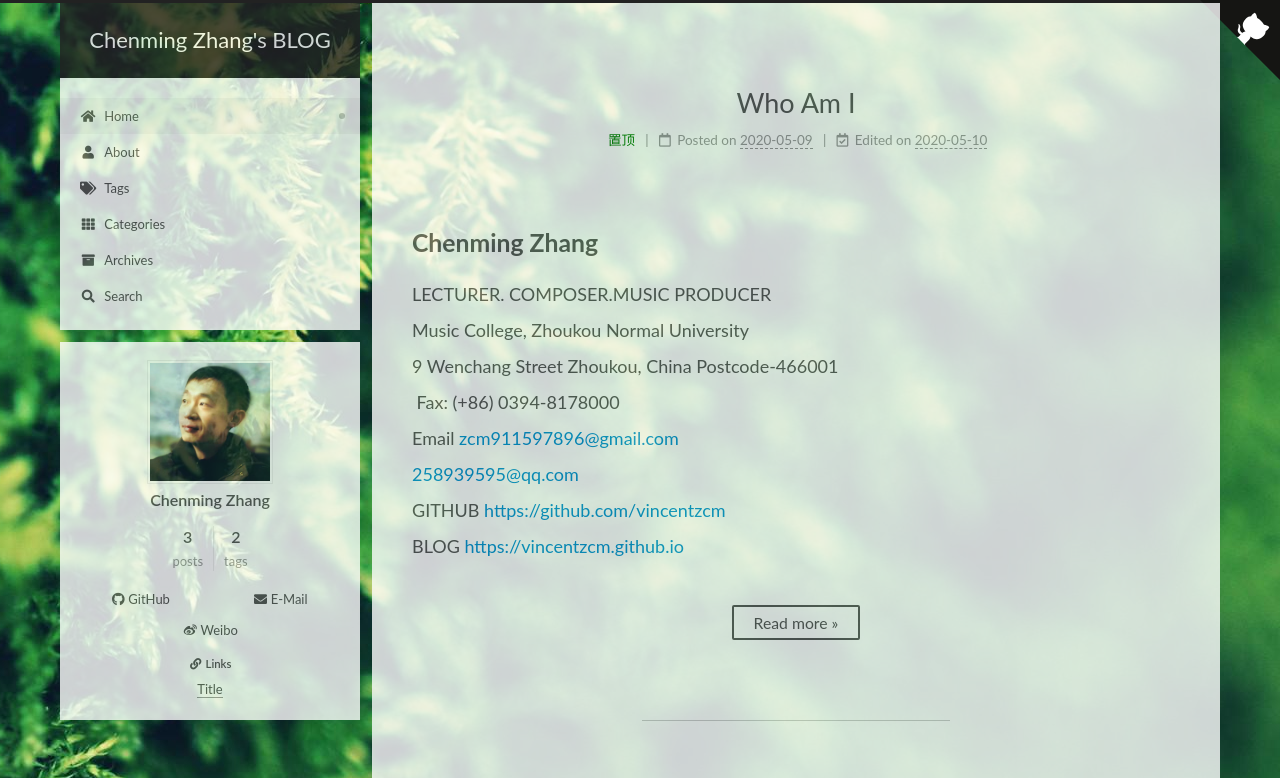
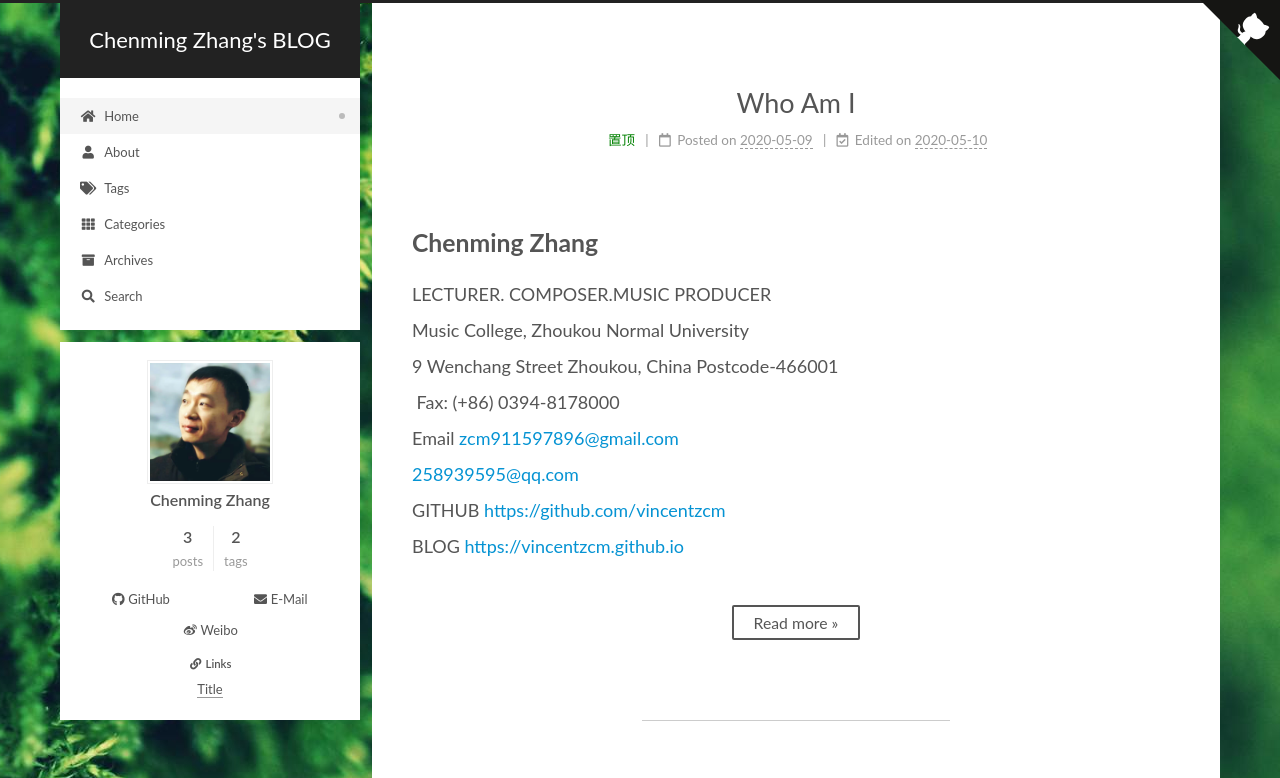
Before and after one commit to vincentzcm/vincentzcm.github.io, a plain HTML site: page index.html in a window 1280 px wide. Shown: the top 778 px of the page. Drawn offline with Linux system fonts and the light colour scheme.

Commit message:
Site updated: 2020-05-10 20:16:17

```diff
--- a/css/main.css
+++ b/css/main.css
@@ -1168,7 +1168,7 @@ pre .javascript .function {
 }
 .links-of-author a::before,
 .links-of-author span.exturl::before {
-  background: #ffabff;
+  background: #ff60e7;
   border-radius: 50%;
   content: ' ';
   display: inline-block;
@@ -2553,13 +2553,6 @@ body {
   background-attachment: fixed;
   background-position: 50% 50%;
 }
-.main-inner {
-  opacity: 0.8;
-}
-.header-inner {
-  opacity: 0.8;
-  z-index: 10;
-}
 .post {
   margin-top: 60px;
   margin-bottom: 60px;
```
